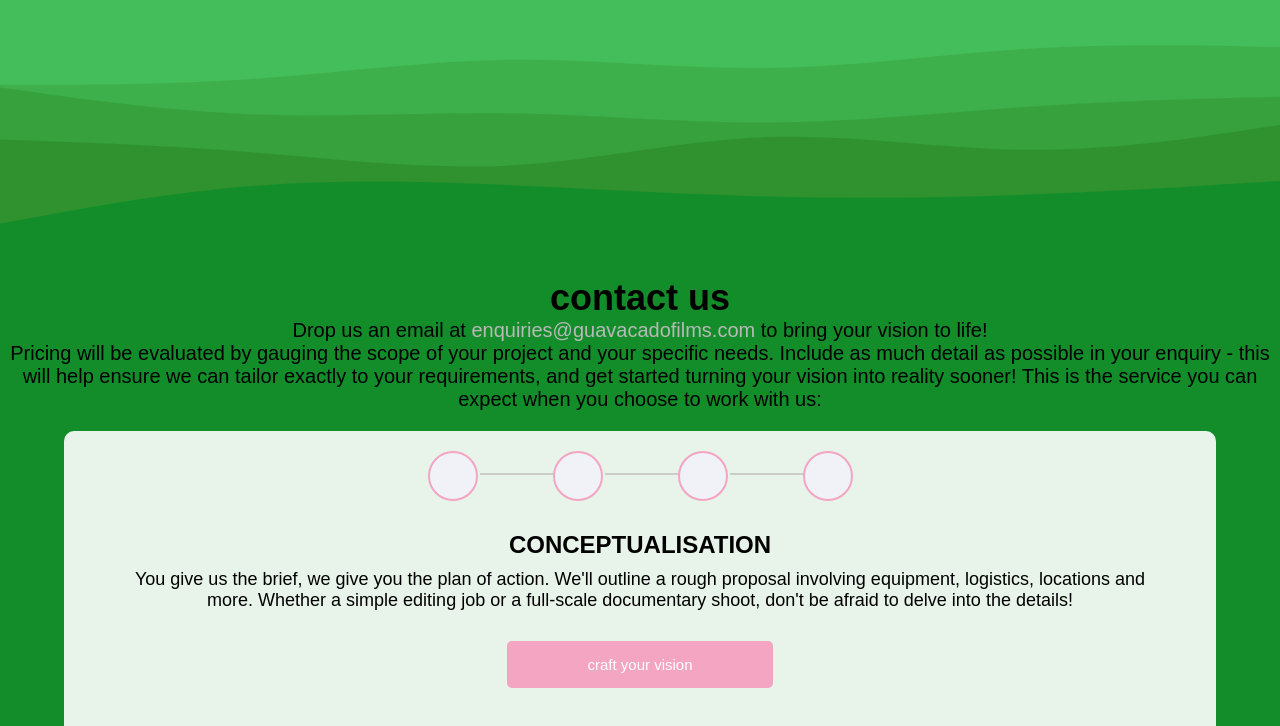
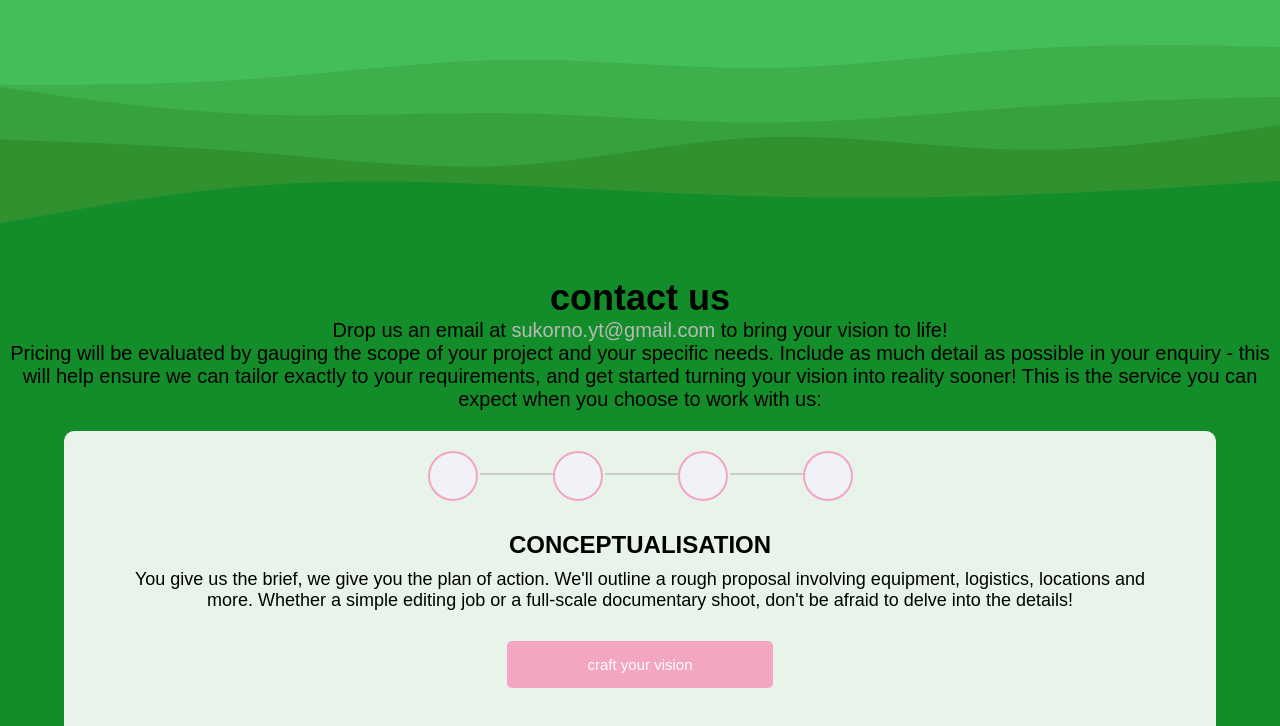
Before and after one commit to sukorno-a/editing_portfolio, a plain HTML site: page index.html in a window 1280 px wide. Shown: the part 2082-2808 px from the top of the page. Drawn offline with Linux system fonts and the light colour scheme; a web font is replaced by a local one.

Commit message:
Email change
About to run out with private email subscription trial, changed all mailto href links to personal gmail

```diff
--- a/index.html
+++ b/index.html
@@ -113,7 +113,7 @@
  <!-- ------------- contact ------------ -->
     <section class="contact" id="contact-id">
         <h1>contact us</h1>
-        <p>Drop us an email at <a href="mailto:enquiries@guavacadofilms.com">enquiries@guavacadofilms.com</a> to bring your vision to life!
+        <p>Drop us an email at <a href="mailto:sukorno.yt@gmail.com">sukorno.yt@gmail.com</a> to bring your vision to life!
             <br>Pricing will be evaluated by gauging the scope of your project and your specific needs.
             Include as much detail as possible in your enquiry - this will help ensure we can tailor exactly
             to your requirements, and get started turning your vision into reality sooner! This is the service you can expect
@@ -133,7 +133,8 @@
                     locations and more. Whether a simple editing job or a full-scale documentary shoot, don't be afraid to delve
                     into the details!
                 </p>
-                <button><a href="mailto:enquiries@guavacadofilms.com">craft your vision</a></button>
+                <!-- <button><a href="mailto:enquiries@guavacadofilms.com">craft your vision</a></button> -->
+                <button><a href="mailto:sukorno.yt@gmail.com">craft your vision</a></button>
             </div>
             <div class="contentt second">
                 <h2>PRODUCTION</h2>
@@ -141,7 +142,8 @@
                     We begin the main event! From voice-overs to b-roll, and anything inbetween,
                     we capture every moment you need to efficiently communicate your story.
                 </p>
-                <button><a href="mailto:enquiries@guavacadofilms.com">craft your vision</a></button>
+                <!-- <button><a href="mailto:enquiries@guavacadofilms.com">craft your vision</a></button> -->
+                <button><a href="mailto:sukorno.yt@gmail.com">craft your vision</a></button>
             </div>
             <div class="contentt third">
                 <h2>POST-PRODUCTION</h2>
@@ -149,7 +151,8 @@
                 This is when your piece will be polished up in our state-of-the-art editing suite. This includes colour grading,
                 transitions, music, VFX and more.
                 </p>
-                <button><a href="mailto:enquiries@guavacadofilms.com">craft your vision</a></button>
+                <!-- <button><a href="mailto:enquiries@guavacadofilms.com">craft your vision</a></button> -->
+                <button><a href="mailto:sukorno.yt@gmail.com">craft your vision</a></button>
             </div>
             <div class="contentt fourth">
                 <h2>FINALISATION</h2>
@@ -157,7 +160,8 @@
                 Once a first draft is prepared, we send it over. This is your time to give us feedback and fine-tune the
                 content to exactly what you have in mind. After implementing any changes, your video is ready to share with the world!
                 </p>
-                <button><a href="mailto:enquiries@guavacadofilms.com">craft your vision</a></button>
+                <!-- <button><a href="mailto:enquiries@guavacadofilms.com">craft your vision</a></button> -->
+                <button><a href="mailto:sukorno.yt@gmail.com">craft your vision</a></button>
             </div>
         </div>
         <div class="icons">
```
